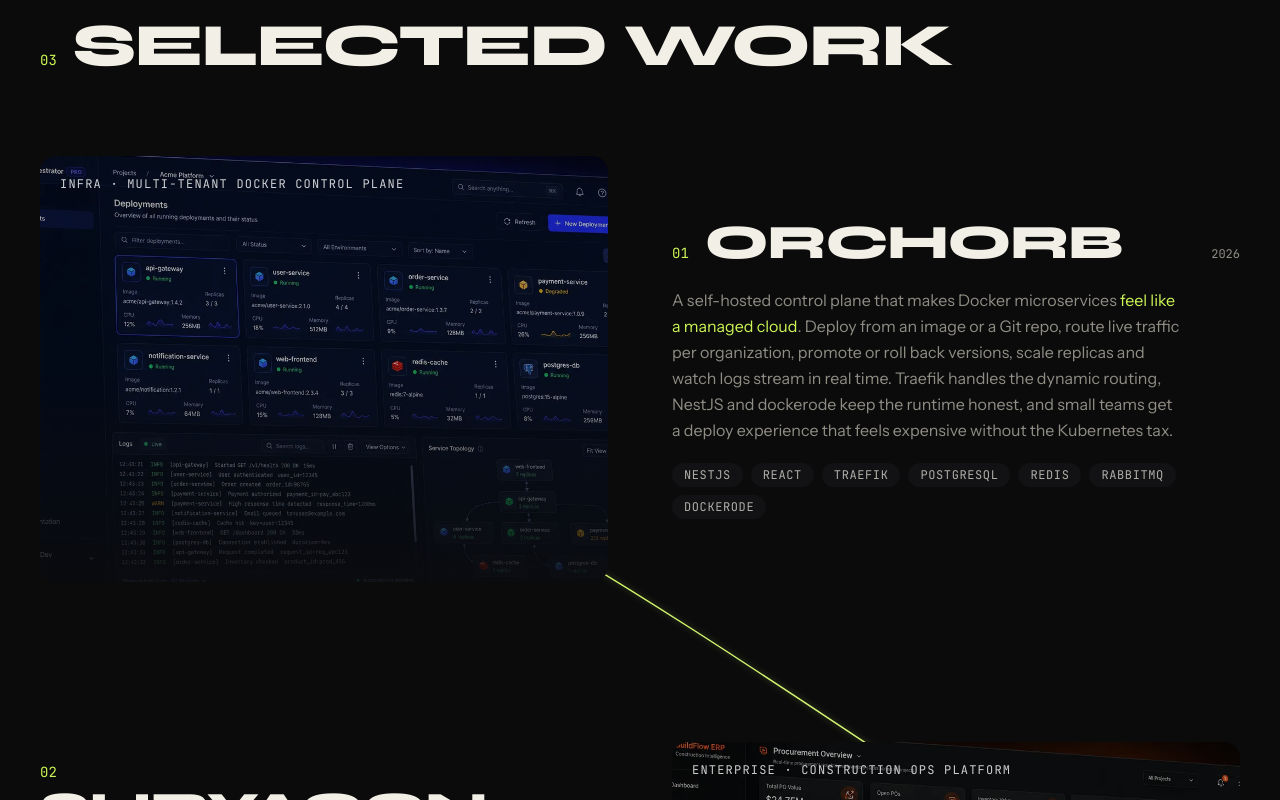
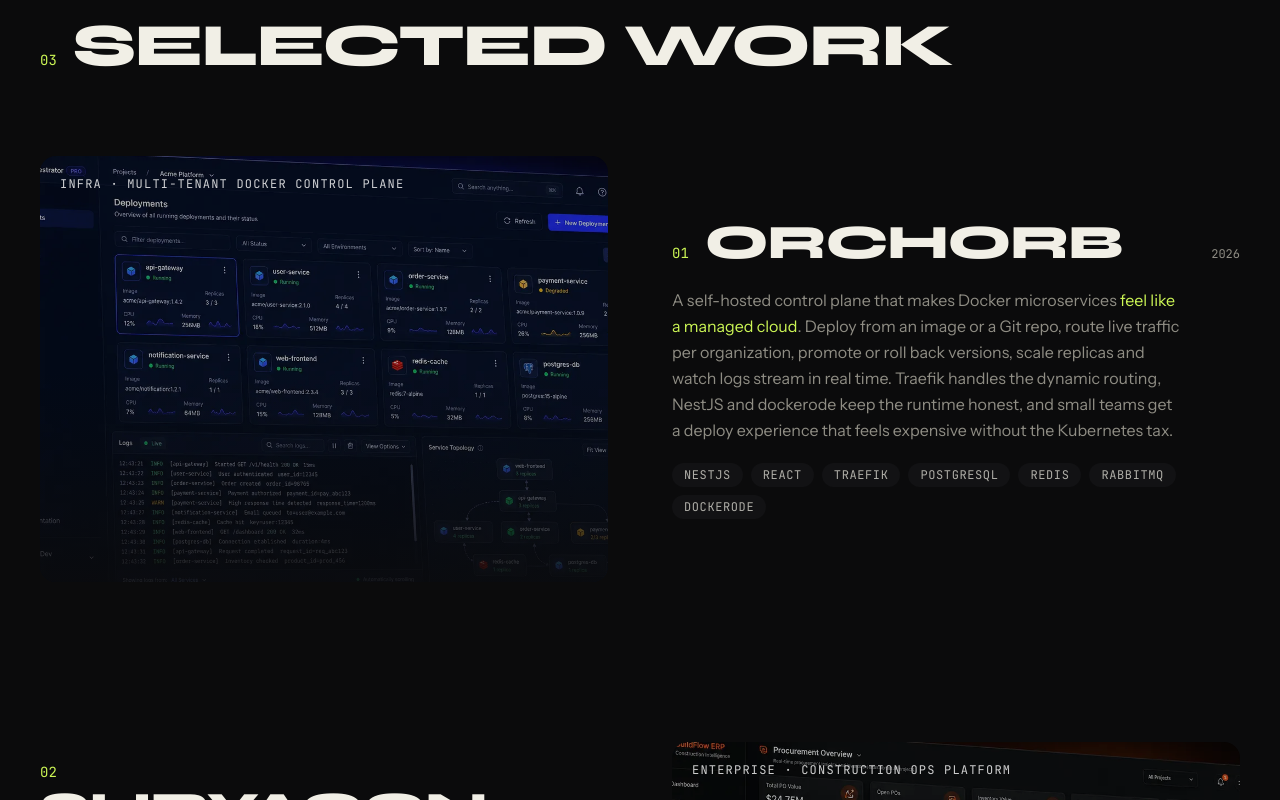
Before and after one commit to omsaini-1441/Folio, a React (Vite) app: page / in a window 1280 px wide. Shown: the part 3500-4300 px from the top of the page. Built offline with nearby package versions, Linux system fonts and the light colour scheme.

Commit message:
Refactor Projects component: remove unused functions and streamline imports; update CSS to eliminate work-thread class

```diff
--- a/src/components/Projects.tsx
+++ b/src/components/Projects.tsx
@@ -1,11 +1,5 @@
-import { useEffect, useRef, useState, type RefObject } from 'react'
-import {
-  motion,
-  useMotionValueEvent,
-  useScroll,
-  useSpring,
-  useTransform,
-} from 'motion/react'
+import { useEffect, useRef, useState } from 'react'
+import { motion, useScroll, useTransform } from 'motion/react'
 import SectionHeading from './SectionHeading'
 import { Highlight } from '../lib/highlight'
 import { projects } from '../data/portfolio'
@@ -40,229 +34,6 @@ function usePinnedReel() {
   return on
 }
 
-function clamp(n: number, min: number, max: number) {
-  return Math.min(max, Math.max(min, n))
-}
-
-function ellipsePoint(cx: number, cy: number, rx: number, ry: number, deg: number) {
-  const rad = (deg * Math.PI) / 180
-  return { x: cx + rx * Math.cos(rad), y: cy + ry * Math.sin(rad) }
-}
-
-function orbitArc(
-  cx: number,
-  cy: number,
-  rx: number,
-  ry: number,
-  clockwise: boolean,
-) {
-  const enter = ellipsePoint(cx, cy, rx, ry, -90)
-  const sweep = clockwise ? 280 : -280
-  const exit = ellipsePoint(cx, cy, rx, ry, -90 + sweep)
-  const large = 1
-  const flag = clockwise ? 1 : 0
-  return {
-    enter,
-    exit,
-    d: `A ${rx.toFixed(1)} ${ry.toFixed(1)} 0 ${large} ${flag} ${exit.x.toFixed(1)} ${exit.y.toFixed(1)}`,
-  }
-}
-
-function connect(
-  from: { x: number; y: number },
-  to: { x: number; y: number },
-  outward: number,
-  bounds: { w: number; h: number; pad: number },
-) {
-  const dx = to.x - from.x
-  const dy = to.y - from.y
-  const swing = Math.min(48, Math.max(20, Math.abs(dx) * 0.1))
-  const c1 = {
-    x: clamp(from.x + dx * 0.32 + outward * swing, bounds.pad, bounds.w - bounds.pad),
-    y: clamp(from.y + dy * 0.22, bounds.pad, bounds.h - bounds.pad),
-  }
-  const c2 = {
-    x: clamp(to.x - dx * 0.22 + outward * swing * 0.4, bounds.pad, bounds.w - bounds.pad),
-    y: clamp(to.y - dy * 0.22, bounds.pad, bounds.h - bounds.pad),
-  }
-  return `C ${c1.x.toFixed(1)} ${c1.y.toFixed(1)}, ${c2.x.toFixed(1)} ${c2.y.toFixed(1)}, ${to.x.toFixed(1)} ${to.y.toFixed(1)}`
-}
-
-type Orbit = { cx: number; cy: number; rx: number; ry: number; outward: number }
-
-function fitOrbit(orbit: Orbit, w: number, h: number, pad: number): Orbit {
-  const cx = clamp(orbit.cx, pad + 24, w - pad - 24)
-  const cy = clamp(orbit.cy, pad + 24, h - pad - 24)
-  const rx = Math.min(orbit.rx, cx - pad, w - pad - cx)
-  const ry = Math.min(orbit.ry, cy - pad, h - pad - cy)
-  return { ...orbit, cx, cy, rx: Math.max(18, rx), ry: Math.max(18, ry) }
-}
-
-function buildTrail(orbits: Orbit[], w: number, h: number) {
-  if (!orbits.length) return ''
-  const pad = 28
-  const bounds = { w, h, pad }
-  const fitted = orbits.map((o) => fitOrbit(o, w, h, pad))
-  const parts: string[] = []
-  let cursor: { x: number; y: number } | null = null
-  fitted.forEach((orbit, i) => {
-    const clockwise = i % 2 === 0
-    const arc = orbitArc(orbit.cx, orbit.cy, orbit.rx, orbit.ry, clockwise)
-    if (!cursor) {
-      const start = {
-        x: clamp(arc.enter.x, pad, w - pad),
-        y: clamp(arc.enter.y - 40, pad, h - pad),
-      }
-      parts.push(`M ${start.x.toFixed(1)} ${start.y.toFixed(1)}`)
-      parts.push(connect(start, arc.enter, orbit.outward, bounds))
-    } else {
-      parts.push(connect(cursor, arc.enter, orbit.outward, bounds))
-    }
-    parts.push(arc.d)
-    cursor = arc.exit
-  })
-  return parts.join(' ')
-}
-
-function trailHeadColor(t: number) {
-  const lerp = (a: number[], b: number[], p: number) =>
-    a.map((v, i) => Math.round(v + (b[i] - v) * p))
-  const green = [204, 246, 85]
-  const white = [241, 239, 230]
-  const [r, g, b] = t < 0.5 ? lerp(green, white, t * 2) : lerp(white, green, (t - 0.5) * 2)
-  return `rgb(${r}, ${g}, ${b})`
-}
-
-function WorkThread({
-  containerRef,
-}: {
-  containerRef: RefObject<HTMLDivElement | null>
-}) {
-  const pathRef = useRef<SVGPathElement>(null)
-  const [d, setD] = useState('')
-  const [size, setSize] = useState({ w: 0, h: 0 })
-  const [head, setHead] = useState({ x: 0, y: 0, t: 0 })
-
-  const { scrollYProgress } = useScroll({
-    target: containerRef,
-    offset: ['start 0.85', 'end 0.15'],
-  })
-  const drawn = useSpring(scrollYProgress, { stiffness: 70, damping: 28, mass: 0.4 })
-
-  useEffect(() => {
-    const root = containerRef.current
-    if (!root) return
-
-    const measure = () => {
-      const rr = root.getBoundingClientRect()
-      const orbits: Orbit[] = []
-
-      ;[...root.querySelectorAll<HTMLElement>('[data-trail]')].forEach((node) => {
-        const r = node.getBoundingClientRect()
-        const kind = node.dataset.trail
-        const outward = kind === 'right' || kind === 'span-right' ? 1 : -1
-
-        if (kind === 'span') {
-          const x = r.left - rr.left
-          const y = r.top - rr.top
-          const w = r.width
-          const h = r.height
-          const loopH = Math.min(h * 0.045, 120)
-          orbits.push(
-            { cx: x + w * 0.34, cy: y + h * 0.22, rx: w * 0.14, ry: loopH, outward: -1 },
-            { cx: x + w * 0.66, cy: y + h * 0.5, rx: w * 0.14, ry: loopH, outward: 1 },
-            { cx: x + w * 0.4, cy: y + h * 0.78, rx: w * 0.13, ry: loopH, outward: -1 },
-          )
-          return
-        }
-
-        orbits.push({
-          cx: r.left - rr.left + r.width / 2,
-          cy: r.top - rr.top + r.height / 2,
-          rx: r.width * 0.34,
-          ry: r.height * 0.36,
-          outward,
-        })
-      })
-
-      const w = root.offsetWidth
-      const h = root.offsetHeight
-      setSize({ w, h })
-      setD(buildTrail(orbits, w, h))
-    }
-
-    measure()
-    const ro = new ResizeObserver(measure)
-    ro.observe(root)
-    const imgs = [...root.querySelectorAll('img')]
-    imgs.forEach((img) => img.addEventListener('load', measure))
-    const late = window.setTimeout(measure, 900)
-    window.addEventListener('resize', measure)
-    return () => {
-      ro.disconnect()
-      imgs.forEach((img) => img.removeEventListener('load', measure))
-      window.clearTimeout(late)
-      window.removeEventListener('resize', measure)
-    }
-  }, [containerRef])
-
-  useEffect(() => {
-    const path = pathRef.current
-    if (!path || !d) return
-    const p = path.getPointAtLength(0)
-    setHead({ x: p.x, y: p.y, t: 0 })
-  }, [d])
-
-  useMotionValueEvent(drawn, 'change', (v) => {
-    const path = pathRef.current
-    if (!path || !d) return
-    const len = path.getTotalLength()
-    if (!len) return
-    const p = path.getPointAtLength(Math.max(0, Math.min(1, v)) * len)
-    setHead({ x: p.x, y: p.y, t: v })
-  })
-
-  if (!d || size.w === 0) return null
-
-  return (
-    <svg
-      className="pointer-events-none absolute left-0 top-0 z-0 hidden overflow-hidden md:block"
-      width={size.w}
-      height={size.h}
-      aria-hidden
-    >
-      <defs>
-        <linearGradient id="work-trail-grad" gradientUnits="userSpaceOnUse" x1="0" y1="0" x2="0" y2={size.h}>
-          <stop offset="0%" stopColor="#ccf655" />
-          <stop offset="50%" stopColor="#f1efe6" />
-          <stop offset="100%" stopColor="#ccf655" />
-        </linearGradient>
-      </defs>
-      <path
-        d={d}
-        fill="none"
-        stroke="url(#work-trail-grad)"
-        strokeOpacity="0.22"
-        strokeWidth="1.15"
-        strokeLinecap="round"
-        strokeLinejoin="round"
-      />
-      <motion.path
-        ref={pathRef}
-        d={d}
-        fill="none"
-        stroke="url(#work-trail-grad)"
-        strokeWidth="1.35"
-        strokeLinecap="round"
-        strokeLinejoin="round"
-        className="work-thread"
-        style={{ pathLength: drawn }}
-      />
-      <circle cx={head.x} cy={head.y} r="3.2" fill={trailHeadColor(head.t)} />
-    </svg>
-  )
-}
-
 function ProjectCard({ project, flip }: { project: Project; flip: boolean }) {
   const ref = useRef<HTMLDivElement>(null)
   const { scrollYProgress } = useScroll({ target: ref, offset: ['start end', 'end start'] })
@@ -271,17 +42,13 @@ function ProjectCard({ project, flip }: { project: Project; flip: boolean }) {
   return (
     <motion.article
       ref={ref}
-      className={`relative z-10 grid items-center gap-8 md:grid-cols-2 md:gap-16 ${flip ? 'md:[&>*:first-child]:order-2' : ''}`}
+      className={`grid items-center gap-8 md:grid-cols-2 md:gap-16 ${flip ? 'md:[&>*:first-child]:order-2' : ''}`}
       initial={{ opacity: 0, y: 60 }}
       whileInView={{ opacity: 1, y: 0 }}
       viewport={{ once: true, margin: '-15%' }}
       transition={{ duration: 0.9, ease: EASE }}
     >
-      <div
-        data-hover
-        data-trail={flip ? 'right' : 'left'}
-        className="group relative block aspect-4/3 overflow-hidden rounded-2xl"
-      >
+      <div data-hover className="group relative block aspect-4/3 overflow-hidden rounded-2xl">
         <motion.div
           className="absolute inset-[-10%] transition-transform duration-700 ease-out group-hover:scale-105"
           style={{ y: visualY }}
@@ -418,7 +185,7 @@ function HorizontalReel({ projects: reel }: { projects: Project[] }) {
 
   if (!md) {
     return (
-      <div className="flex flex-col gap-24">
+      <div className="flex flex-col gap-24 md:gap-40">
         {reel.map((project, i) => (
           <ProjectCard key={project.title} project={project} flip={(3 + i) % 2 === 1} />
         ))}
@@ -427,12 +194,13 @@ function HorizontalReel({ projects: reel }: { projects: Project[] }) {
   }
 
   return (
-    <div ref={pinRef} data-trail="span" className="relative h-[280vh]">
+    <div ref={pinRef} className="relative h-[240vh]">
       <div ref={viewRef} className="sticky top-0 flex h-svh items-center overflow-hidden pt-20">
-        <div className="pointer-events-none absolute left-6 top-24 z-20 hidden font-mono text-[10px] uppercase tracking-[0.28em] text-muted md:block">
-          Horizontal · keep scrolling
-        </div>
-        <motion.div ref={trackRef} style={{ x }} className="flex items-center gap-8 pl-[10vw] pr-[12vw] will-change-transform">
+        <motion.div
+          ref={trackRef}
+          style={{ x }}
+          className="flex items-center gap-8 pl-[10vw] pr-[12vw] will-change-transform"
+        >
           {reel.map((project) => (
             <HorizontalCard key={project.title} project={project} />
           ))}
@@ -443,13 +211,10 @@ function HorizontalReel({ projects: reel }: { projects: Project[] }) {
 }
 
 export default function Projects() {
-  const trailRef = useRef<HTMLDivElement>(null)
-
   return (
     <section id="work" className="px-5 py-24 md:px-10 md:py-40">
       <SectionHeading number="03" title="Selected Work" />
-      <div ref={trailRef} className="relative overflow-x-clip flex flex-col gap-24 md:gap-40">
-        <WorkThread containerRef={trailRef} />
+      <div className="flex flex-col gap-24 overflow-x-clip md:gap-40">
         {VERTICAL_A.map((project, i) => (
           <ProjectCard key={project.title} project={project} flip={i % 2 === 1} />
         ))}
--- a/src/index.css
+++ b/src/index.css
@@ -92,10 +92,6 @@ body {
   animation: pulse-dot 1.6s ease-in-out infinite;
 }
 
-.work-thread {
-  filter: drop-shadow(0 0 3px color-mix(in srgb, var(--color-accent) 40%, transparent));
-}
-
 @media (prefers-reduced-motion: reduce) {
   .animate-marquee,
   .animate-pulse-dot {
```
